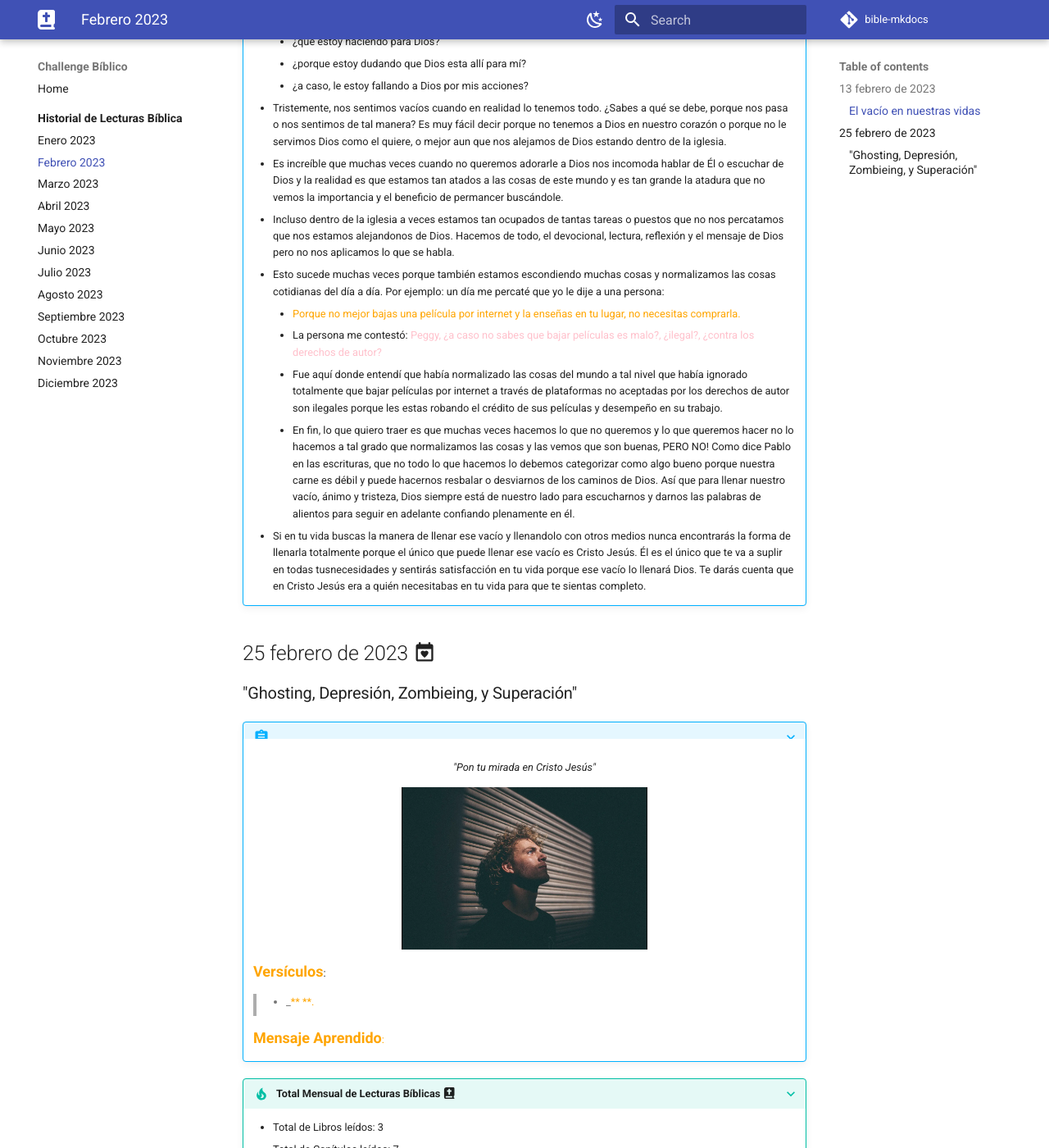
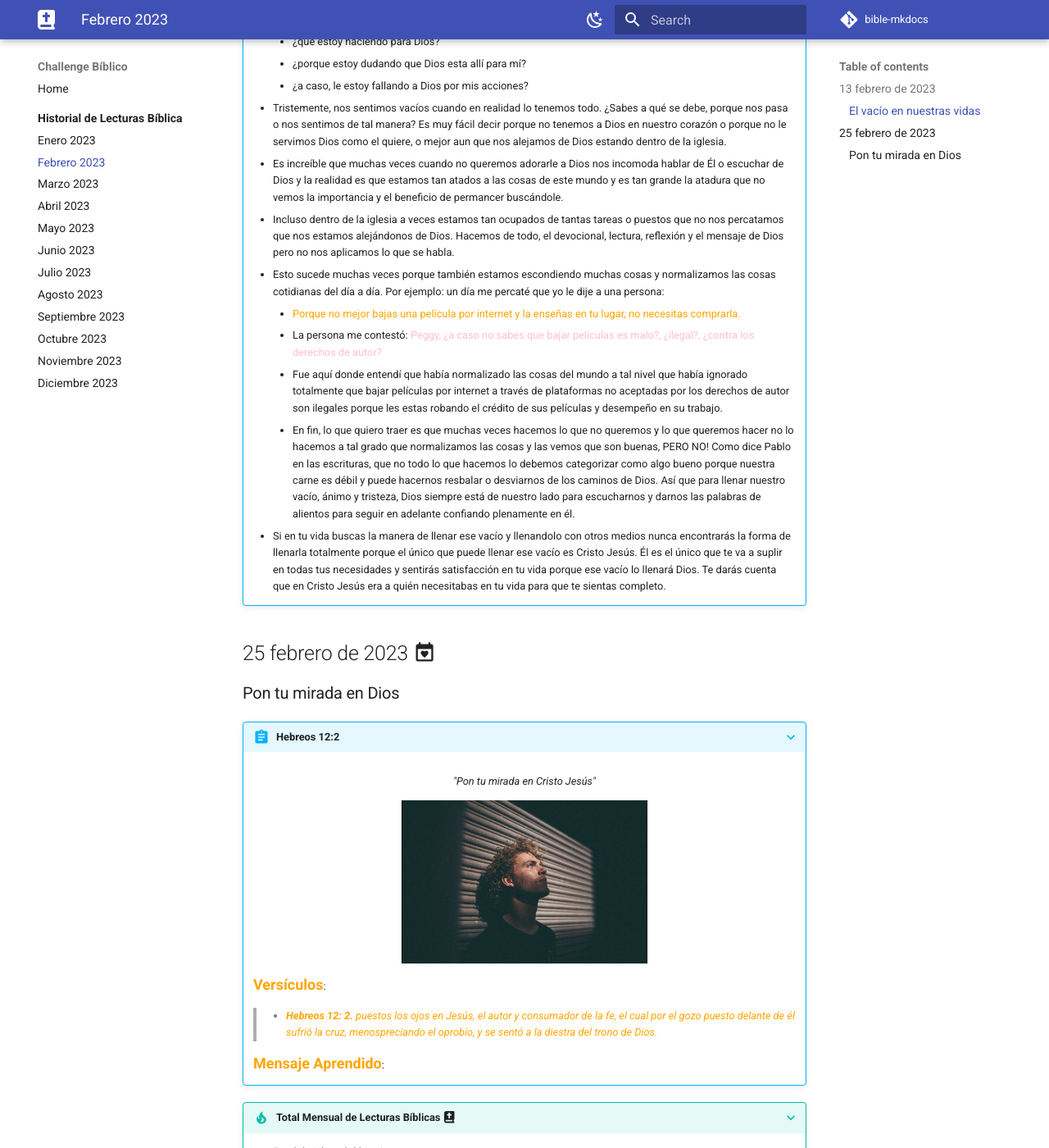
Before and after one commit to kiki7766/bible-mkdocs, an MkDocs documentation site: the page built from docs/m/feb.md, in a window 1280 px wide and 1400 px high, scrolled down 1320 px. Shown: the whole window at 82% size. Built offline with MkDocs 1.6.1 and Material for MkDocs 9.7.7, drawn with Linux system fonts in a browser that asks for light colours; some web fonts are replaced; comment, search, counter and statistics services are not loaded; some of the changed text lies outside the part shown.

Commit message:
Adding my last verse for feb

```diff
--- a/docs/m/feb.md
+++ b/docs/m/feb.md
@@ -26,28 +26,28 @@
         - ¿a caso, le estoy fallando a Dios por mis acciones?
     - Tristemente, nos sentimos vacíos cuando en realidad lo tenemos todo. ¿Sabes a qué se debe, porque nos pasa o nos sentimos de tal manera? Es muy fácil decir porque no tenemos a Dios en nuestro corazón o porque no le servimos Dios como el quiere, o mejor aun que nos alejamos de Dios estando dentro de la iglesia.
     - Es increíble que muchas veces cuando no queremos adorarle a Dios nos incomoda hablar de Él o escuchar de Dios y la realidad es que estamos tan atados a las cosas de este mundo y es tan grande la atadura que no vemos la importancia y el beneficio de permancer buscándole.
-    - Incluso dentro de la iglesia a veces estamos tan ocupados de tantas tareas o puestos que no nos percatamos que nos estamos alejandonos de Dios. Hacemos de todo, el devocional, lectura, reflexión y el mensaje de Dios pero no nos aplicamos lo que se habla.
+    - Incluso dentro de la iglesia a veces estamos tan ocupados de tantas tareas o puestos que no nos percatamos que nos estamos alejándonos de Dios. Hacemos de todo, el devocional, lectura, reflexión y el mensaje de Dios pero no nos aplicamos lo que se habla.
     -  Esto sucede muchas veces porque también estamos escondiendo muchas cosas y normalizamos las cosas cotidianas del día a día. Por ejemplo: un día me percaté que yo le dije a una persona:
         - <font color=orange>Porque no mejor bajas una película por internet y la enseñas en tu lugar, no necesitas comprarla.</font>
         - La persona me contestó: <font color=pink>Peggy, ¿a caso no sabes que bajar películas es malo?, ¿ilegal?, ¿contra los derechos de autor?</font>
         - Fue aquí donde entendí que había normalizado las cosas del mundo a tal nivel que había ignorado totalmente que bajar películas por internet a través de plataformas no aceptadas por los derechos de autor son ilegales porque les estas robando el crédito de sus películas y desempeño en su trabajo.
         - En fin, lo que quiero traer es que muchas veces hacemos lo que no queremos y lo que queremos hacer no lo hacemos a tal grado que normalizamos las cosas y las vemos que son buenas, PERO NO! Como dice Pablo en las escrituras, que no todo lo que hacemos lo debemos categorizar como algo bueno porque nuestra carne es débil y puede hacernos resbalar o desviarnos de los caminos de Dios. Así que para llenar nuestro vacío, ánimo y tristeza, Dios siempre está de nuestro lado para escucharnos y darnos las palabras de alientos para seguir en adelante confiando plenamente en él.
-    -  Si en tu vida buscas la manera de llenar ese vacío y llenandolo con otros medios nunca encontrarás la forma de llenarla totalmente porque el único que puede llenar ese vacío es Cristo Jesús. Él es el único que te va a suplir en todas tusnecesidades y sentirás satisfacción en tu vida porque ese vacío lo llenará Dios. Te darás cuenta que en Cristo Jesús era a quién necesitabas en tu vida para que te sientas completo.
+    -  Si en tu vida buscas la manera de llenar ese vacío y llenandolo con otros medios nunca encontrarás la forma de llenarla totalmente porque el único que puede llenar ese vacío es Cristo Jesús. Él es el único que te va a suplir en todas tus necesidades y sentirás satisfacción en tu vida porque ese vacío lo llenará Dios. Te darás cuenta que en Cristo Jesús era a quién necesitabas en tu vida para que te sientas completo.
 
 ## 25 febrero de 2023 :material-calendar-heart:
-### "Ghosting, Depresión, Zombieing, y Superación"
-???+ abstract ""
+### Pon tu mirada en Dios
+???+ abstract "Hebreos 12:2"
 
     <figure markdown><figcaption>"Pon tu mirada en Cristo Jesús"</figcaption>
     ![Emptiness](../assets/empty.png){width=300} </figure>
     <font size=4, color=orange>**Versículos**</font>:
 
-    > - _<font color=orange>** **.
+    > - _<font color=orange>**Hebreos 12: 2.** puestos los ojos en Jesús, el autor y consumador de la fe, el cual por el gozo puesto delante de él sufrió la cruz, menospreciando el oprobio, y se sentó a la diestra del trono de Dios._</font>
 
     <font size=4, color=orange>**Mensaje Aprendido**</font>:
 
 
 ???+ tip "Total Mensual de Lecturas Bíblicas :fontawesome-solid-book-bible:"
-    - Total de Libros leídos: 3
-    - Total de Capítulos leídos: 7
-    - Total de Versículos leídos: 16
+    - Total de Libros leídos: 4
+    - Total de Capítulos leídos: 8
+    - Total de Versículos leídos: 17
```
